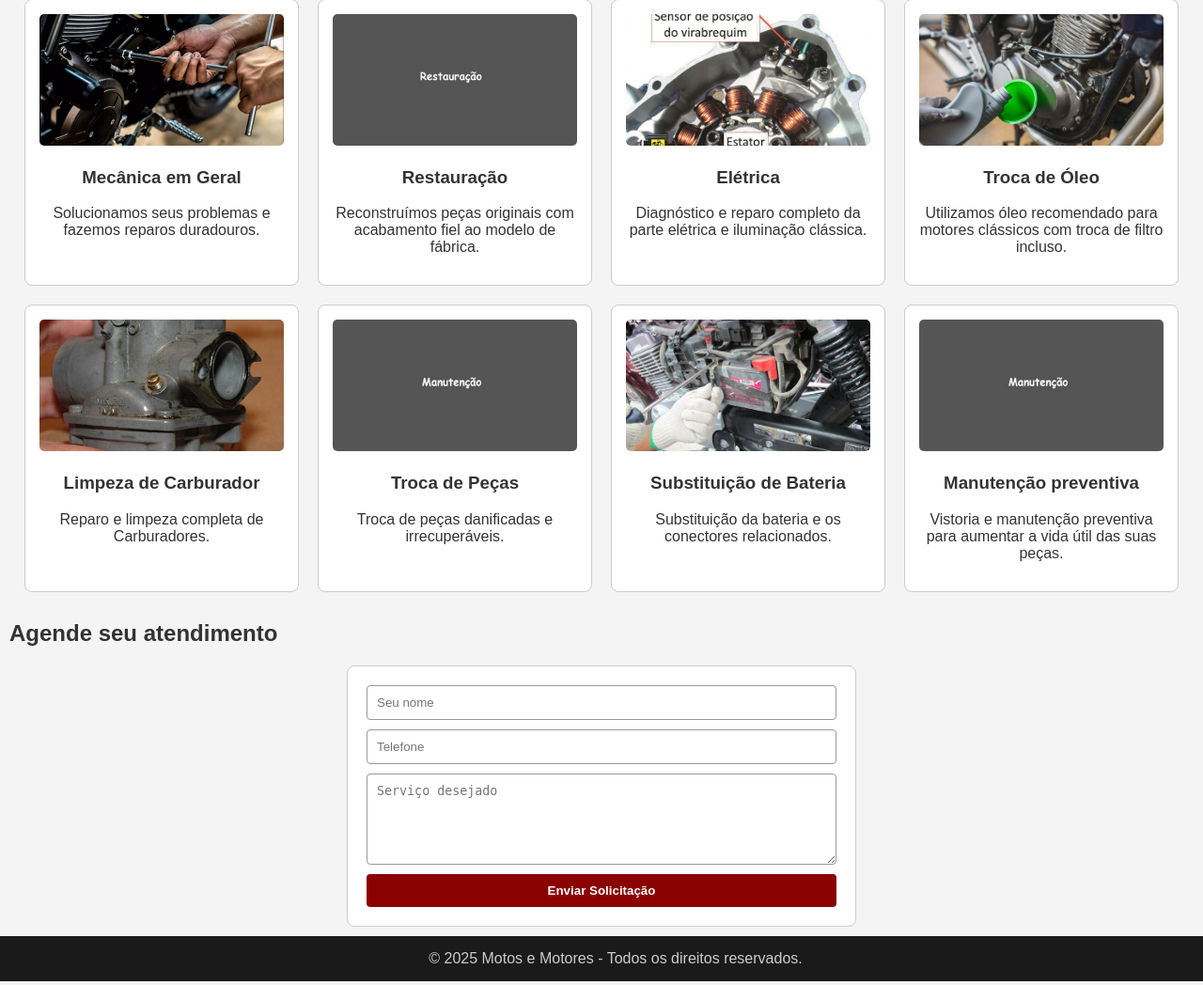
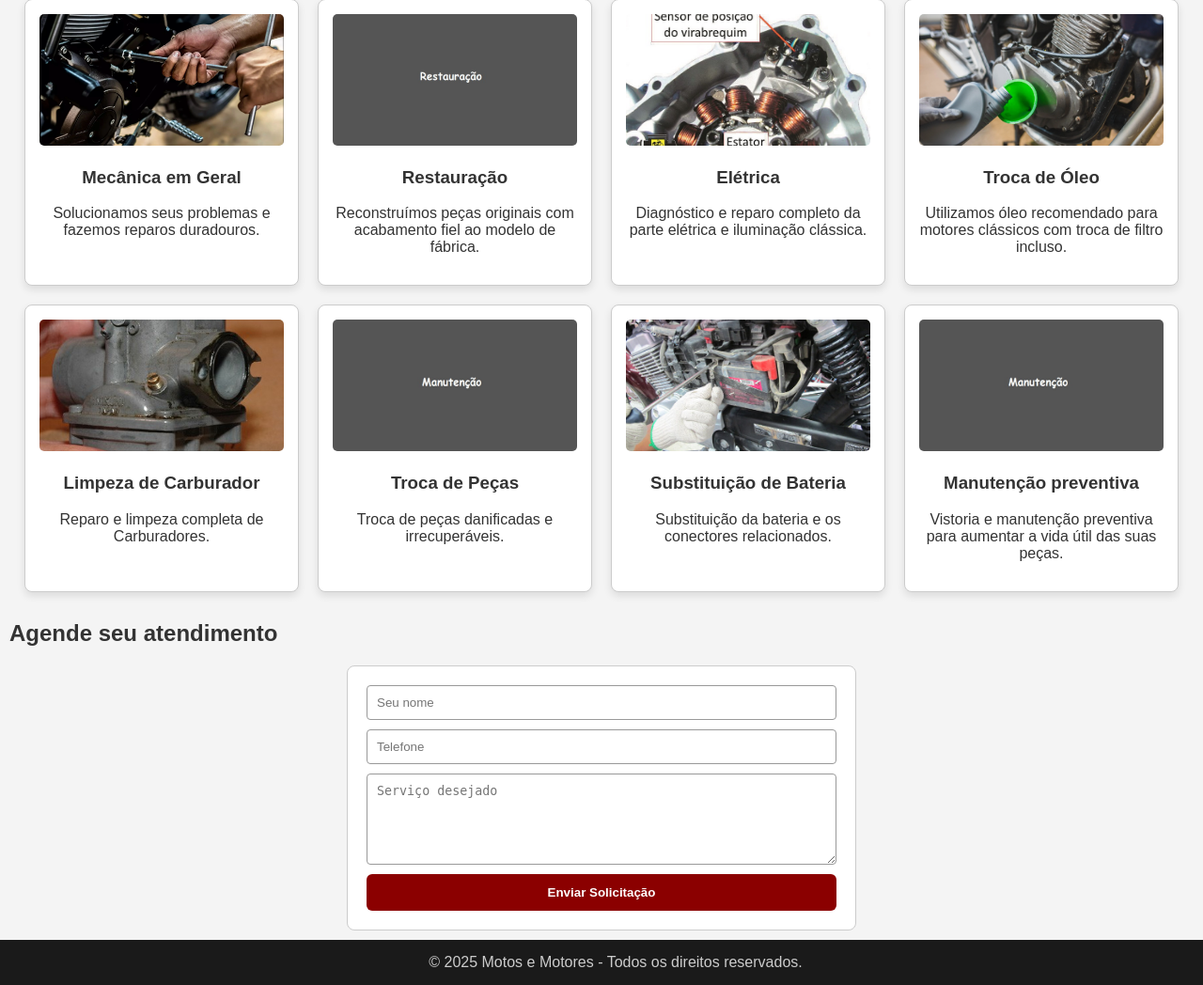
Before and after one commit to Amarildop1/ProjetoPratico4, a PHP site: page /servicos.php in a window 1280 px wide. Shown: the part 195-1243 px from the top of the page at 94% size. Run offline with PHP 8.4, Linux system fonts and the light colour scheme.

Commit message:
Ajustes no CSS

```diff
--- a/SistemaOficinaLoja/css/style.css
+++ b/SistemaOficinaLoja/css/style.css
@@ -1,3 +1,4 @@
+
 body {
     font-family: Arial, sans-serif;
     margin: 0;
@@ -81,21 +82,28 @@ footer {
 }
 
 .card {
-    background: #fff;
     border: 1px solid #aaa;
-    padding: 15px;
     width: 220px;
-    border-radius: 8px;
-    text-align: center;
 }
 
 .card-servico {
     width: 260px;
+    border: 1px solid #ccc;
+
+}
+
+.card, .card-servico {
     background: #fff;
-    border: 1px solid #ccc;
-    padding: 15px;
     border-radius: 8px;
     text-align: center;
+    padding: 15px;
+
+    box-shadow: 0 4px 8px rgba(0,0,0,0.1);
+    transition: box-shadow 0.3s ease;
+}
+
+.card:hover, .card-servico:hover {
+    box-shadow: 0 8px 16px rgba(0,0,0,0.15);
 }
 
 .card-servico img {
@@ -112,6 +120,8 @@ footer {
     flex-wrap: wrap;
     margin-bottom: 30px;
 }
+
+
 
 form, .form-contato form {
     background: #fff;
@@ -131,19 +141,22 @@ input[type="text"], input[type="email"], textarea {
     border-radius: 4px;
 }
 
+
 input[type="submit"] {
     background: #8B0000;
     color: white;
-    padding: 10px;
+    padding: 12px;
     border: none;
     cursor: pointer;
-    border-radius: 4px;
+    border-radius: 6px;
     font-weight: bold;
+    transition: background-color 0.3s ease;
 }
 
 input[type="submit"]:hover {
     background-color: #b22222;
 }
+
 
 .missao-visao-valores {
     display: flex;
```
